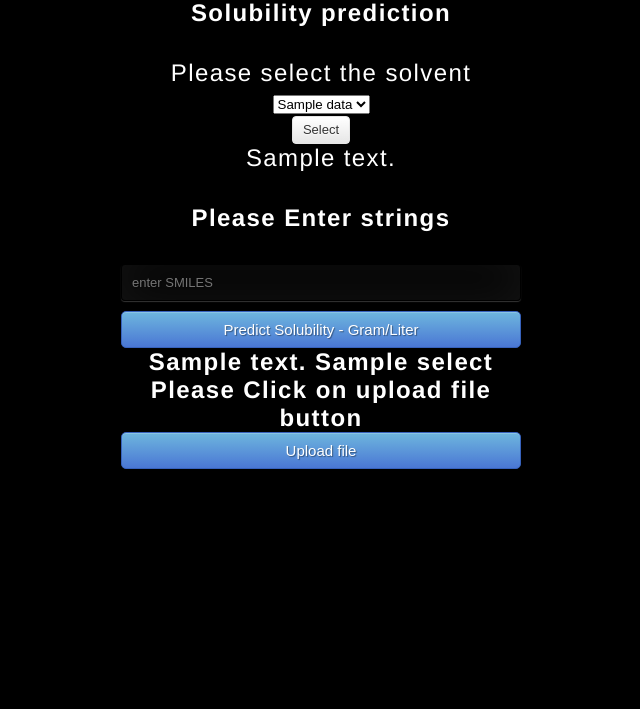
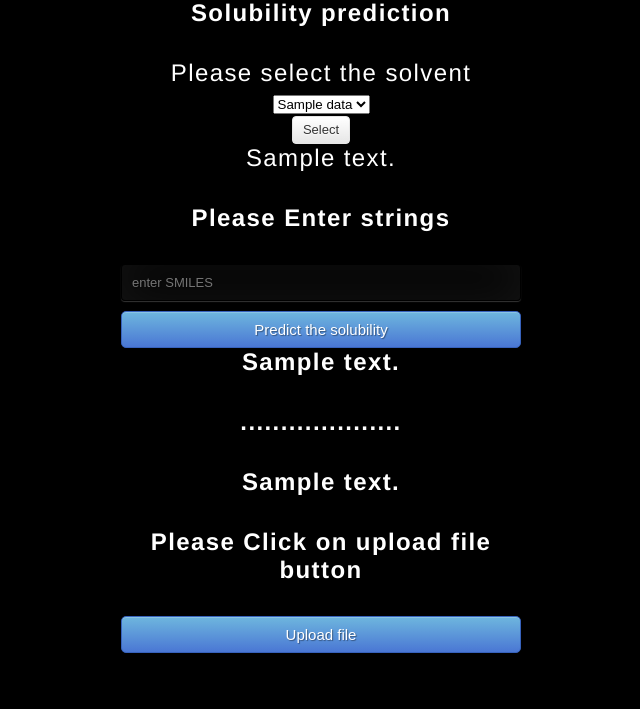
Before and after one commit to ali1810/solub_heroku_new, a Flask app: template templates/sub.html in a window 1280 px wide. Shown: the part 203-912 px from the top of the page, without its empty margins (369-1009 px from the left). Before the commit the page ends 672 px from the top, so only its background shows below. Run offline with Flask 2, Linux system fonts and the light colour scheme; the template is opened without the code that fills it: most values are stand-ins (such as "Sample title", 1, 10 or a date in 2020).

Commit message:
Update sub.html

```diff
--- a/templates/sub.html
+++ b/templates/sub.html
@@ -31,17 +31,18 @@
      <!-- Main Input For Receiving Query to our ML -->
     <form action="/predict" method="post">
         <input type="text" name="smiles" placeholder="enter SMILES" required="required" />
-        <button type="submit" class="btn btn-primary btn-block btn-large">Predict Solubility - Gram/Liter</button>
-        {{ prediction_text }} {{select}}
+        <button type="submit" class="btn btn-primary btn-block btn-large">Predict the solubility </button>
+        {{ prediction_text }}
+        <h4> .................... <h4>
+        {{ prediction_text1 }}
     </form>
-
-        <h10> Please Click on upload file  button <h10>
+        <h4> Please Click on upload file  button <h4>
         <form action="/upload_file" method="get">
 
         <button type="Upload" class="btn btn-primary btn-block btn-large">Upload file</button>
     </form>
    <br>
    <br>
- </div>
+   </div>
 </body>
 </html>
```
